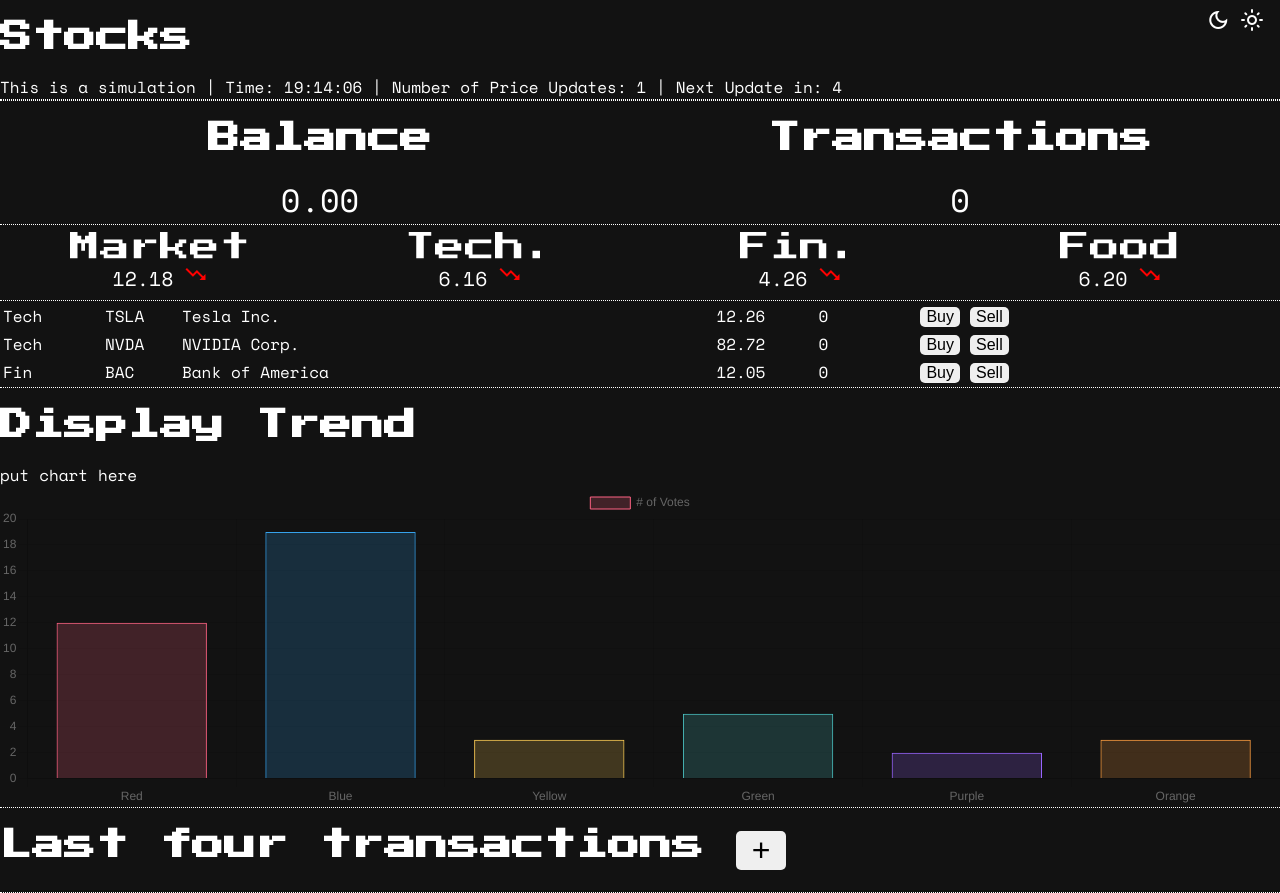
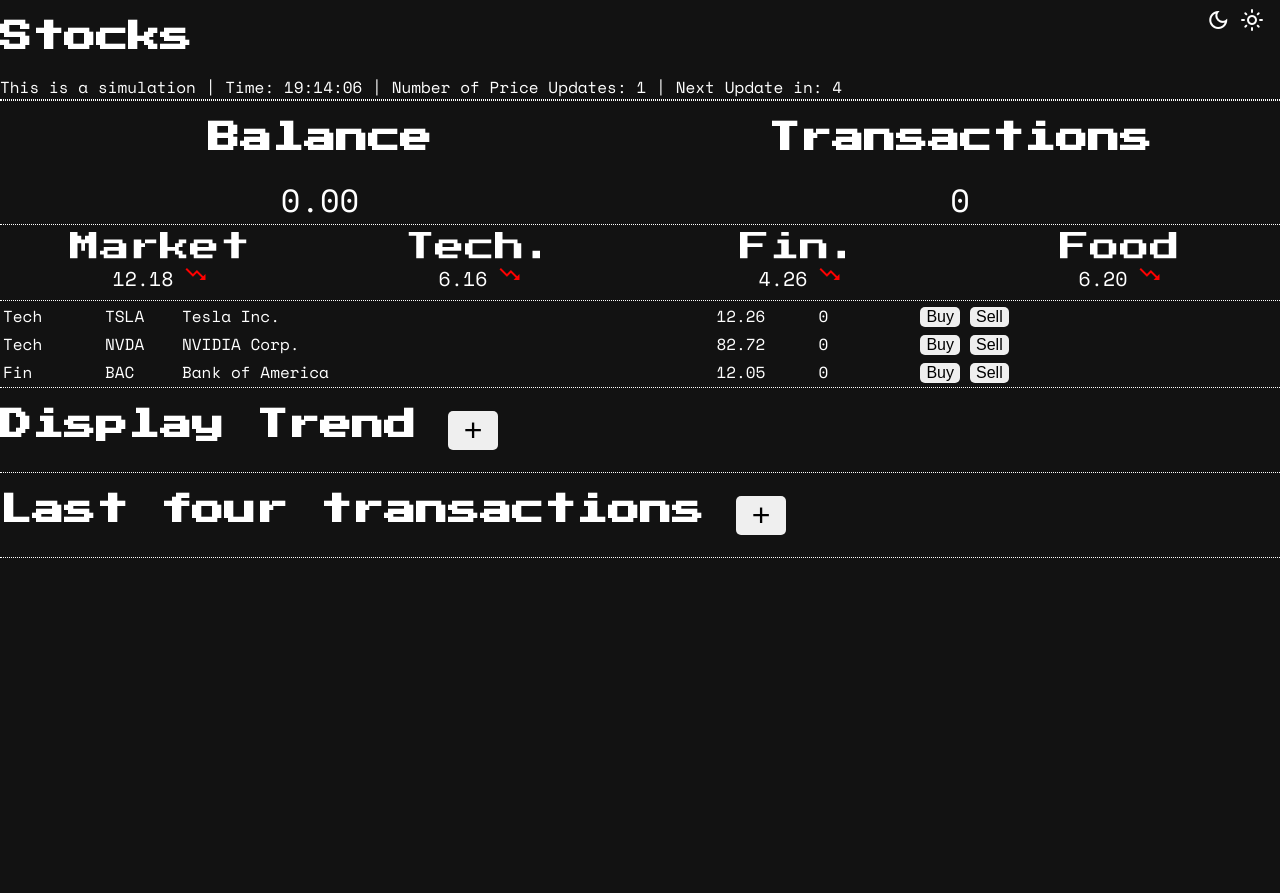
Before and after one commit to D2TA/StockBuyingSellingWeb, a plain HTML site: page index.html in a window 1280 px wide. After the commit the page ends 800 px from the top, so only its background shows below. Drawn offline with nearby package versions, Linux system fonts and the light colour scheme; a web font is replaced by a local one.

Commit message:
Continued progress on ChartJS

```diff
--- a/index.html
+++ b/index.html
@@ -135,10 +135,9 @@
       </table>
     </div>
     <div class = "chartTicker">
+      <h1>Display Trend <button id="expandTrend" onclick="expandTrend()">+</button></h1>
       <div id="trend">
-        <h1> Display Trend </h1>
-        put chart here
-        <canvas id="myChart" width="400" height="100"></canvas>
+         <canvas id="myChart" width="400" height="100"></canvas>
       </div>
     </div>
     <div class="HistoryTicker">
--- a/script-html.js
+++ b/script-html.js
@@ -1,3 +1,16 @@
+function expandTrend() {
+  var propert = document.getElementById("trend").style.visibility;
+  if (propert == "hidden") {
+    document.getElementById('expandTrend').innerHTML = '-';
+    document.getElementById("trend").style.display = 'flex';
+    return document.getElementById("trend").style.visibility = 'visible';
+  } else {
+    document.getElementById('expandTrend').innerHTML = '+';
+    document.getElementById("trend").style.display = 'none';
+    return document.getElementById("trend").style.visibility = 'hidden';
+  };
+}
+
 function expandhistory() {
   var propert = document.getElementById("history").style.visibility;
   if (propert == "hidden") {
@@ -62,9 +75,3 @@ function UpdateIndicator(id, value) {
     document.getElementById(id + 'Up').style.display = 'none'
   };
 };
-
-
-
-
-id = 'marketIndicator'
-value = 1
--- a/style.css
+++ b/style.css
@@ -55,12 +55,12 @@ button:hover {
   background-color: grey;
 }
 
-#history {
+#trend, #history {
   visibility: hidden;
   display: none;
 }
 
-#expandhistory{
+#expandhistory, #expandTrend {
   font-size: xx-large;
   width: 50px;
 }
```
